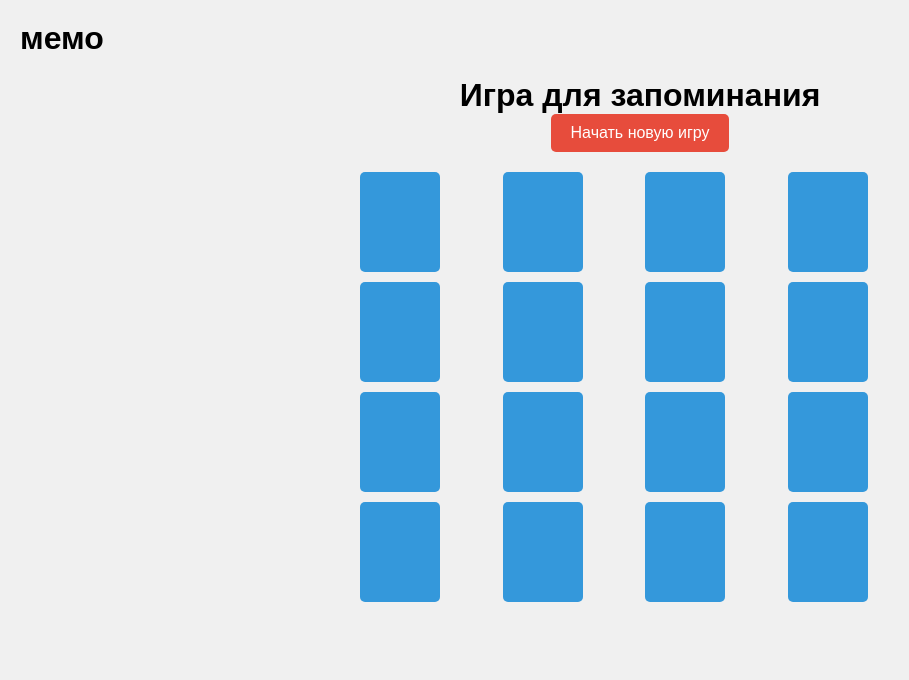
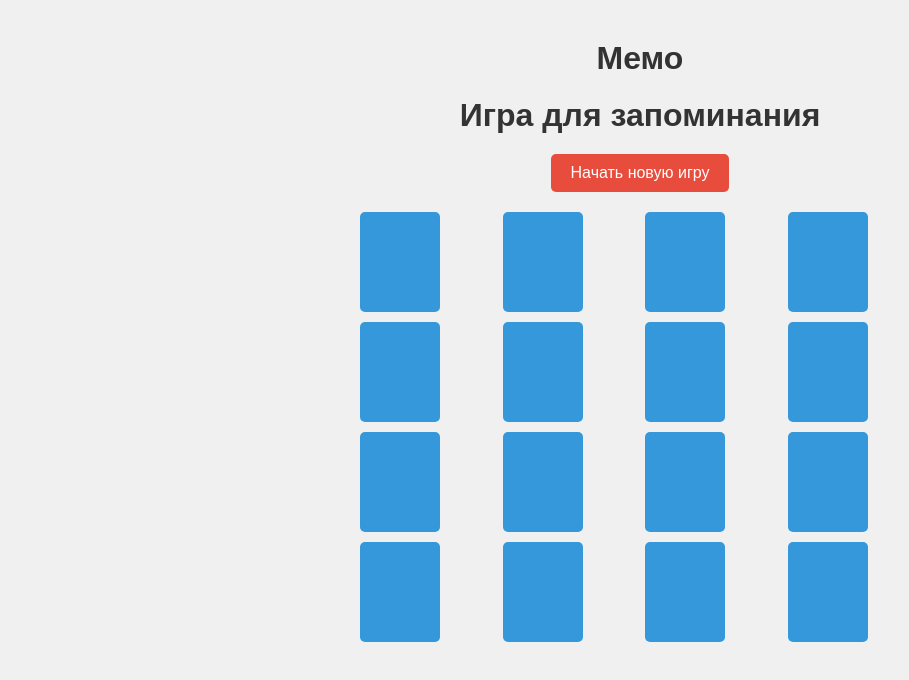
Before and after one commit to stepka12/https-stepka12.github.io-memo-, a plain HTML site: page index.html in a window 1280 px wide. Shown: the whole page, without its empty margins (0-909 px from the left). Drawn offline with Linux system fonts and the light colour scheme.

Commit message:
update index.html1

```diff
--- a/index.html
+++ b/index.html
@@ -4,9 +4,15 @@
     <meta charset="UTF-8">
     <meta name="viewport" content="width=device-width, initial-scale=1.0">
     <title>Игра для запоминания</title>
-    <h1>мемо</h1>
     <style>
-
+     h1 {
+            text-align: center;
+            color: #333;
+            margin: 20px 0;
+        }
+    </style>
+    <h1>Мемо</h1>
+    <style>
         @media (max-width: 768px) {
             .cards {
                 grid-template-columns: repeat(4, 1fr);
```
